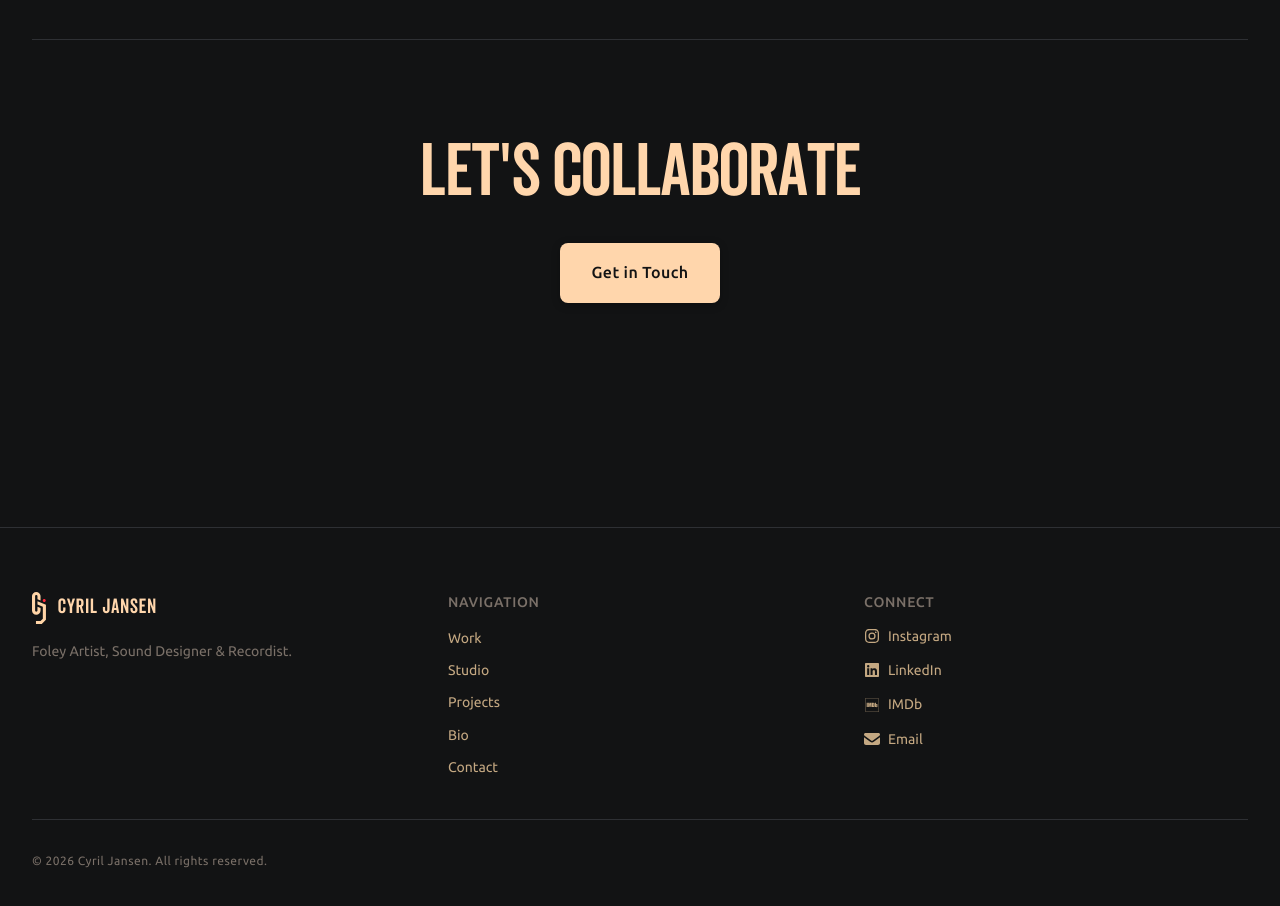
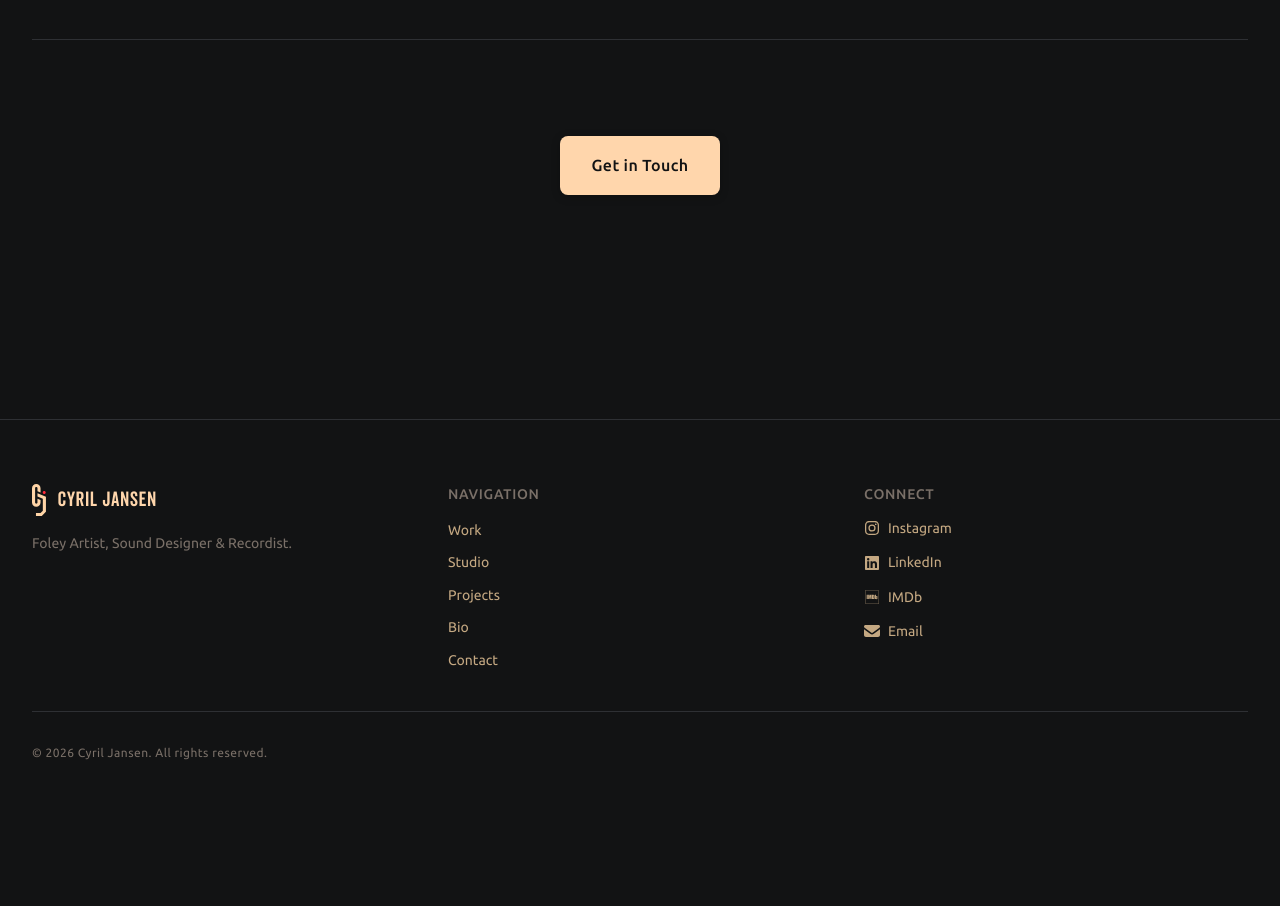
Before and after one commit to Michelvanderput/cj, a React (Vite) app: page / in a window 1280 px wide. Shown: the part 2200-3106 px from the top of the page. After the commit the page ends 3026 px from the top, so only its background shows below. Built offline with nearby package versions, Linux system fonts and the light colour scheme.

Commit message:
Remove "Let's Collaborate" heading from Home page CTA section

```diff
--- a/src/pages/Home.tsx
+++ b/src/pages/Home.tsx
@@ -157,9 +157,6 @@ const Home = () => {
       {/* CTA */}
       <section className="py-16 md:py-24 border-t border-brd">
         <div ref={ctaRef} className="max-w-3xl mx-auto text-center space-y-8">
-          <h2 className="text-h1 md:text-display text-brand-main">
-            Let's Collaborate
-          </h2>
           <Link
             to="/contact"
             className="btn btn-primary btn-lg"
```
